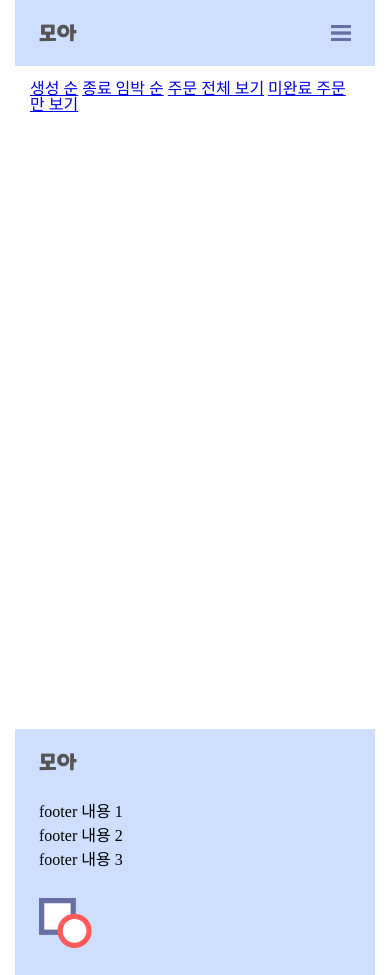
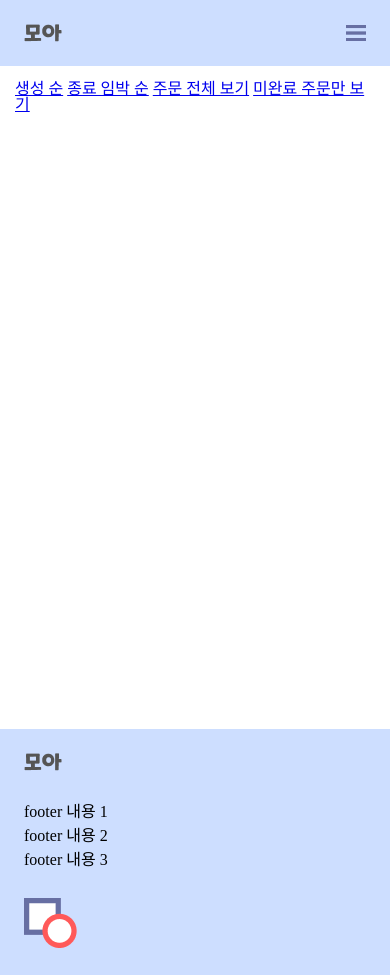
Before and after one commit to KYBee/Moa, a Django app: page /order/list in a window 390 px wide. Run offline with Django 3.2, Linux system fonts and the light colour scheme; data that the repository does not hold is empty; some web fonts are replaced.

Commit message:
[modify] : add media query

```diff
--- a/MOA/config/static/css/layout.css
+++ b/MOA/config/static/css/layout.css
@@ -107,3 +107,9 @@
 .rotate__true {
   transform: rotate(90deg);
 }
+
+@media (max-width: 767px) {
+  .body {
+    width: 100vw;
+  }
+}
```
